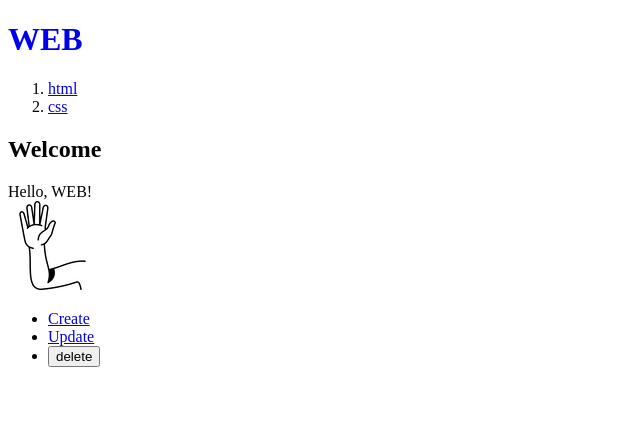
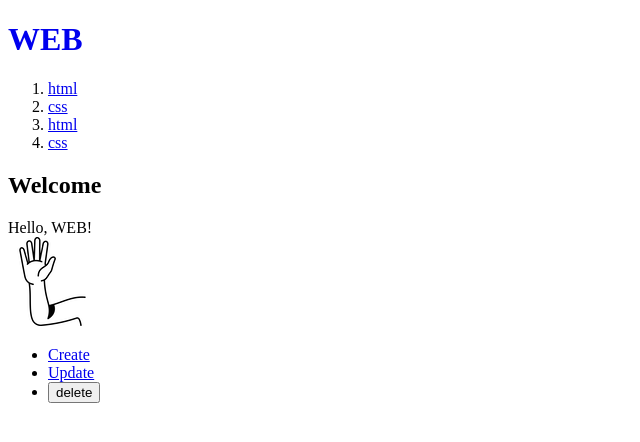
Before and after one commit to Leo-Kyeong/next-app, a Next.js app: page / in a window 1280 px wide. Shown: the top 442 px of the page, without its empty margins (0-640 px from the left). Built offline with nearby package versions, Linux system fonts and the light colour scheme; data requests are answered from the project's data file.

Commit message:
서버 컴포넌트 만들기

```diff
--- a/src/app/layout.tsx
+++ b/src/app/layout.tsx
@@ -1,5 +1,4 @@
 import './globals.css'
-import type {Metadata} from 'next'
 import React from "react";
 import Link from "next/link";
 
@@ -8,13 +7,23 @@ export const metadata: Metadata = {
   description: 'Generated by Ryu Kyeong Woo',
 }
 
-export default function RootLayout({children}: {children: React.ReactNode})
-{
+export default async function RootLayout({children}: {children: React.ReactNode}) {
+
+    const response = await fetch('http://localhost:9999/topics');
+    const topics = await response.json();
+
     return (
         <html>
           <body>
           <h1><Link href='/'>WEB</Link></h1>
           <ol>
+              {topics && topics.map((topic) => {
+                  return (
+                      <li key={topic.id}>
+                          <Link href={`/read/${topic.id}`}>{topic.title}</Link>
+                      </li>
+                  )
+              })}
               <li><Link href='/read/1'>html</Link></li>
               <li><Link href='/read/2'>css</Link></li>
           </ol>
```
